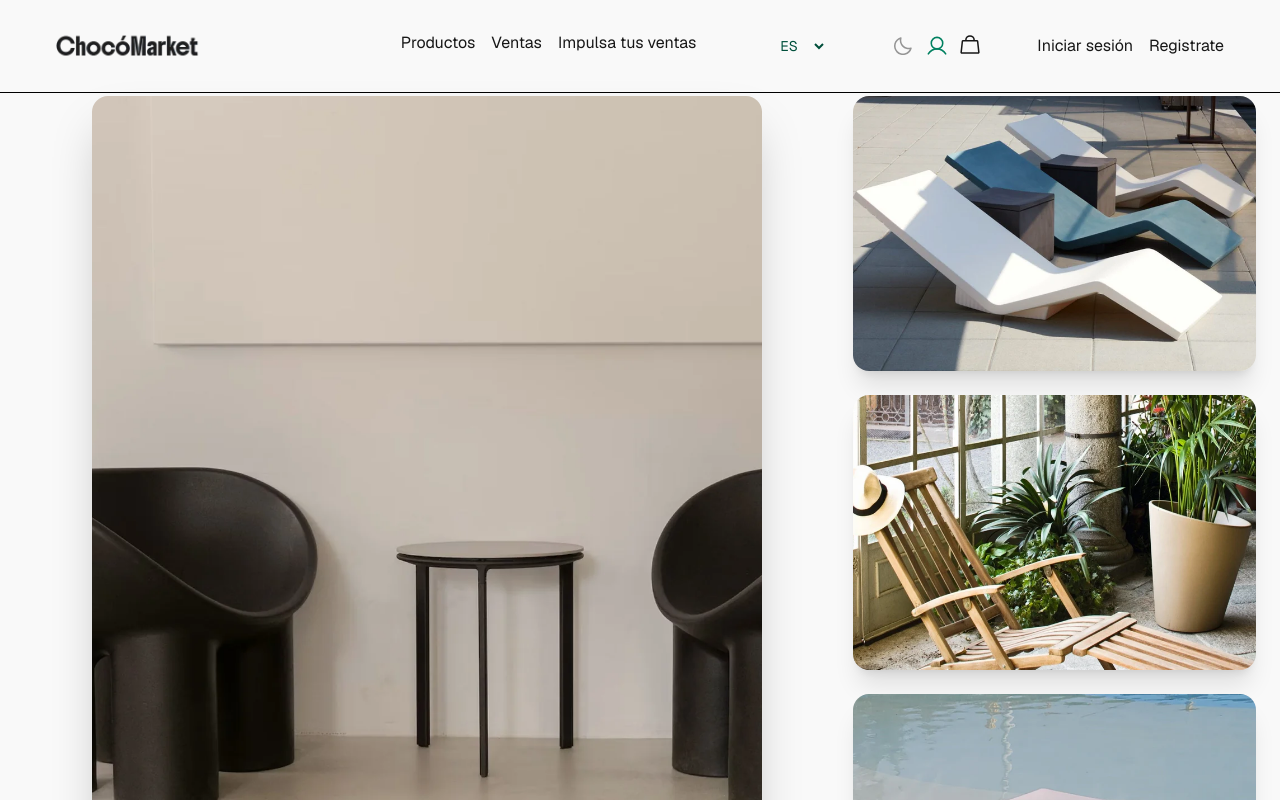
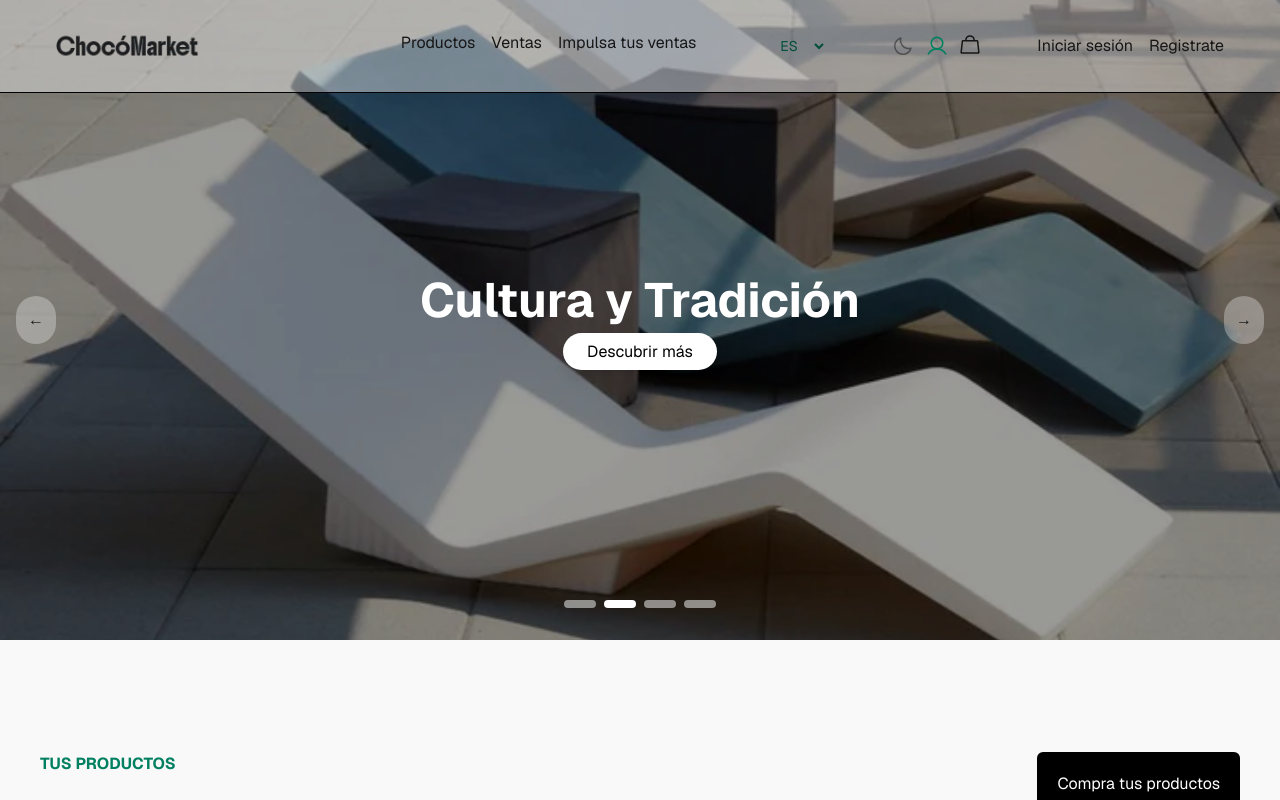
Before and after one commit to IngenieroJosser/chocomarket__frontend, a Next.js app: page / in a window 1280 px wide. Shown: the top 800 px of the page. Built offline with nearby package versions, Linux system fonts and the light colour scheme.

Commit message:
feat(presentation,hero): add new hero section and rebuild presentation component  style(header): update colors for better contrast with hero background

```diff
--- a/src/components/ui/home/Header.tsx
+++ b/src/components/ui/home/Header.tsx
@@ -79,7 +79,7 @@ const Header = () => {
   };
 
   // Contexto para el carrito de compra
-  // const { addToCart } = useCart();
+  const { addToCart } = useCart();
 
   return (
     <>
@@ -89,7 +89,7 @@ const Header = () => {
             ? ""
             : scrolled
             ? "bg-[rgba(255,255,255,0.56)] dark:bg-[rgba(0,0,0,0.5)] backdrop-blur-md"
-            : "bg-transparent"
+            : "bg-[rgba(255,255,255,0.4)]"
         }`}
       >
         {/* Logo */}
--- a/src/components/ui/home/Presentation.tsx
+++ b/src/components/ui/home/Presentation.tsx
@@ -1,74 +1,114 @@
-import Image from "next/image"
+'use client';
+
+import Image from "next/image";
+import Link from "next/link";
+import { useEffect, useState } from "react";
 
 const Presentation = () => {
+  const [isClient, setIsClient] = useState(false);
+
+  useEffect(() => {
+    setIsClient(true);
+  }, []);
+
   const imagesPresentation = [
-    {
-      src: '/presentation-img1.webp',
-      alt: 'Aventura en la naturaleza',
-      title: 'Naturaleza Viva',
-    },
-    {
-      src: '/presentation-img4.webp',
-      alt: 'Tour cultural',
-      title: 'Cultura y Tradición',
-    },
-    {
-      src: '/presentation-img6.webp',
-      alt: 'Rutas mágicas',
-      title: 'Rutas Mágicas',
-    },
-    {
-      src: '/presentation-img5.webp',
-      alt: 'Joss Vibes',
-      title: 'Joss Vibes',
-    },
-  ]
+    { src: '/presentation-img1.webp', alt: 'Aventura en la naturaleza', title: 'Naturaleza Viva' },
+    { src: '/presentation-img4.webp', alt: 'Tour cultural', title: 'Cultura y Tradición' },
+    { src: '/presentation-img6.webp', alt: 'Rutas mágicas', title: 'Rutas Mágicas' },
+    { src: '/presentation-img5.webp', alt: 'Joss Vibes', title: 'Joss Vibes' },
+  ];
+
+  const [activeIndex, setActiveIndex] = useState(0);
+
+  useEffect(() => {
+    if (!isClient) return;
+    const interval = setInterval(() => {
+      setActiveIndex((prev) => (prev + 1) % imagesPresentation.length);
+    }, 5000);
+    return () => clearInterval(interval);
+  }, [isClient]);
+
+  if (!isClient) return null; // evita el renderizado en el SSR
 
   return (
-    <section className="flex flex-col md:flex-row justify-center items-stretch gap-6 px-6 max-w-7xl mx-auto my-24">
-      {/* Imagen destacada a la izquierda */}
-      <div className="w-full md:w-2/3 flex justify-center items-center relative group">
-        <div className="relative w-full max-w-[670px] h-full overflow-hidden rounded-2xl shadow-2xl">
-          <Image
-            src={imagesPresentation[0].src}
-            alt={imagesPresentation[0].alt}
-            width={700}
-            height={700}
-            priority
-            className="w-full h-full object-cover transition-transform duration-300 group-hover:scale-105"
-          />
-          <div className="absolute inset-0 bg-[rgba(0,0,0,0.6)] opacity-0 group-hover:opacity-100 transition-opacity duration-300 flex justify-center items-center text-white p-6">
-            <div className="text-center">
-              <h2 className="text-2xl font-bold mb-4">{imagesPresentation[0].title}</h2>
-              <button aria-label="Botón para ver información" className="bg-white cursor-pointer text-black px-4 py-2 rounded-md hover:bg-gray-200 transition">Ver más</button>
-            </div>
-          </div>
-        </div>
-      </div>
+    <section className="w-full h-[80vh] relative overflow-hidden">
+      {/* Carrusel de imágenes */}
+      <div className="relative w-full h-full">
+        {imagesPresentation.map((image, index) => (
+          <div
+            key={index}
+            className={`absolute inset-0 transition-opacity duration-1000 ${
+              index === activeIndex ? 'opacity-100' : 'opacity-0'
+            }`}
+          >
+            <div className="relative w-full h-full group">
+              <Image
+                src={image.src}
+                alt={image.alt}
+                fill
+                priority={index === 0}
+                className="object-cover"
+              />
 
-      {/* Columna derecha: tres imágenes verticales */}
-      <div className="w-full md:w-1/3 flex flex-col justify-between gap-6">
-        {[1, 2, 3].map((index) => (
-          <div key={index} className="relative group w-full h-[275px] overflow-hidden rounded-2xl shadow-xl">
-            <Image
-              src={imagesPresentation[index].src}
-              alt={imagesPresentation[index].alt}
-              width={550}
-              height={275}
-              priority
-              className="w-full h-full object-cover transition-transform duration-300 group-hover:scale-105"
-            />
-            <div className="absolute inset-0 bg-[rgba(0,0,0,0.6)] opacity-0 group-hover:opacity-100 transition-opacity duration-300 flex justify-center items-center text-white p-4">
-              <div className="text-center">
-                <h2 className="text-xl font-semibold mb-2">{imagesPresentation[index].title}</h2>
-                <button aria-label="Botón para ver información" className="bg-white cursor-pointer text-black px-3 py-1 rounded hover:bg-gray-200 transition">Ver más</button>
+              {/* Overlay con contenido */}
+              <div className="absolute inset-0 bg-black/40 flex items-center justify-center p-4">
+                <div className="text-center text-white max-w-2xl">
+                  <h2 className="text-3xl md:text-5xl font-bold mb-4 animate-fade-in">
+                    {image.title}
+                  </h2>
+                  <Link
+                    href='/shop'
+                    className="bg-white text-black px-6 py-2 rounded-full
+                             hover:font-bold bg-opacity-90 transition-all duration-300
+                             hover:scale-105 shadow-lg text-sm md:text-base"
+                  >
+                    Descubrir más
+                  </Link>
+                </div>
               </div>
             </div>
           </div>
         ))}
       </div>
+
+      {/* Controles del carrusel */}
+      <div className="absolute bottom-8 left-1/2 -translate-x-1/2 flex gap-2">
+        {imagesPresentation.map((_, index) => (
+          <button
+            key={index}
+            className={`h-2 w-8 rounded-full transition-all ${
+              index === activeIndex ? 'bg-white' : 'bg-white/50'
+            }`}
+            onClick={() => setActiveIndex(index)}
+            aria-label={`Ir a la slide ${index + 1}`}
+          />
+        ))}
+      </div>
+
+      {/* Flechas de navegación */}
+      <button
+        className="absolute left-4 top-1/2 -translate-y-1/2 bg-white/30 p-2 rounded-full
+                 hover:bg-white/50 transition-all md:p-3"
+        onClick={() => setActiveIndex((prev) =>
+          (prev - 1 + imagesPresentation.length) % imagesPresentation.length
+        )}
+        aria-label="Slide anterior"
+      >
+        ←
+      </button>
+
+      <button
+        className="absolute right-4 top-1/2 -translate-y-1/2 bg-white/30 p-2 rounded-full
+                 hover:bg-white/50 transition-all md:p-3"
+        onClick={() => setActiveIndex((prev) =>
+          (prev + 1) % imagesPresentation.length
+        )}
+        aria-label="Siguiente slide"
+      >
+        →
+      </button>
     </section>
-  )
-}
+  );
+};
 
-export default Presentation
+export default Presentation;
```
